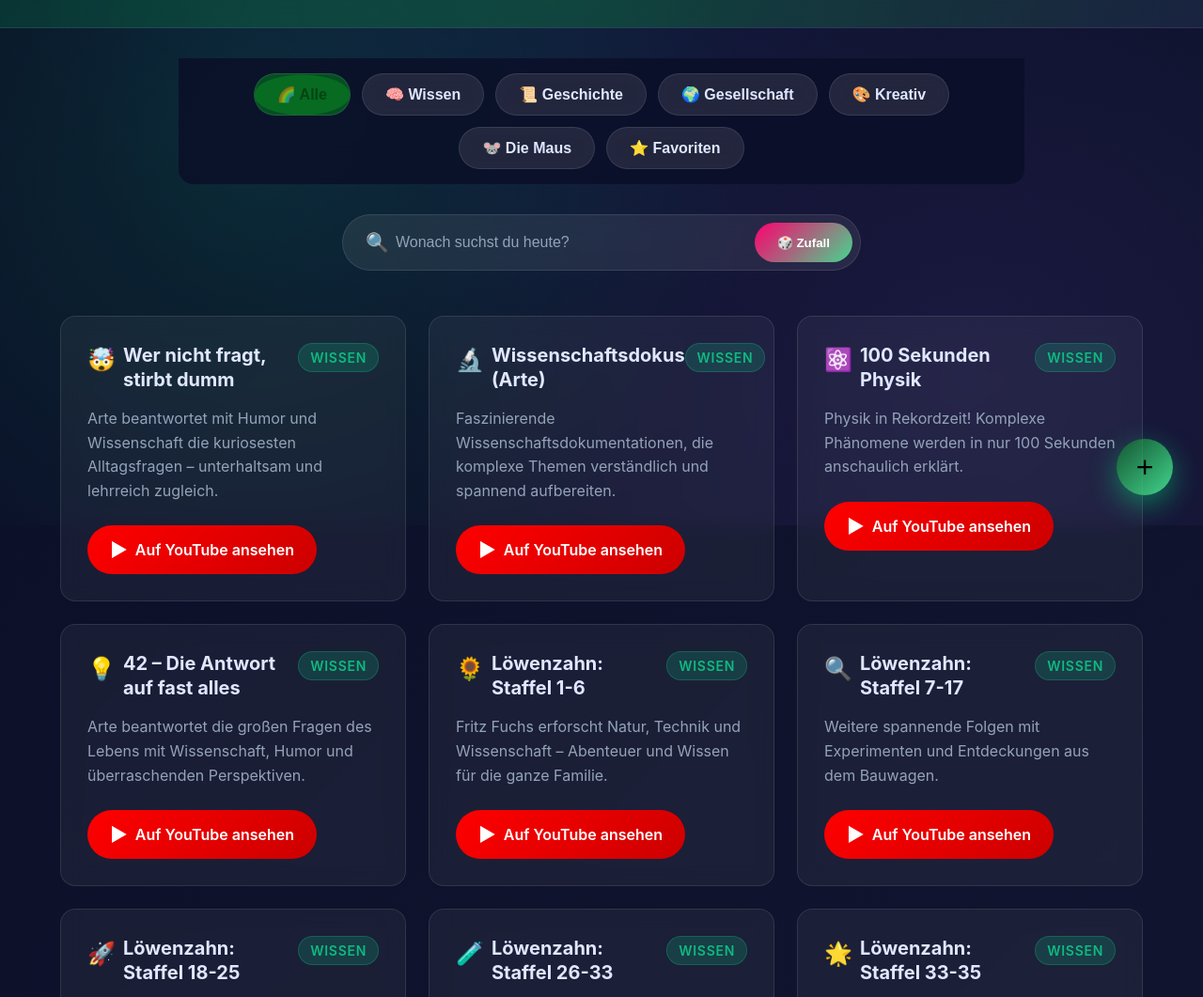
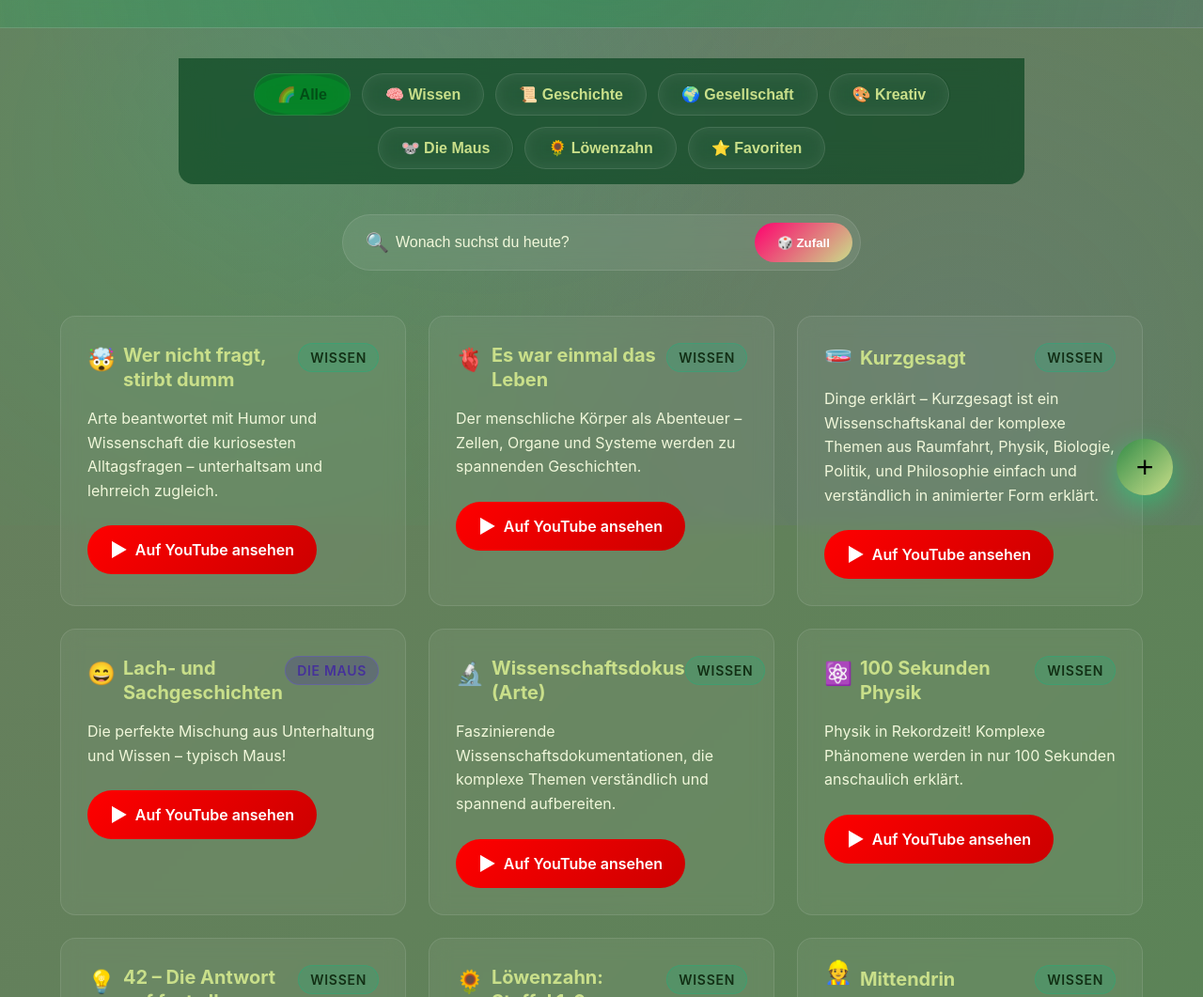
Before and after one commit to ErSieCode/Lern_Oase, a plain HTML site: page Lern_Oase.html in a window 1280 px wide. Shown: the part 241-1302 px from the top of the page at 94% size. Drawn offline with Linux system fonts and the light colour scheme.

Commit message:
Lern_Oase.html
Neue fraben, mehr beiträge.

```diff
--- a/Lern_Oase.html
+++ b/Lern_Oase.html
@@ -6,11 +6,11 @@
   <title>Lern-Oase – Wissensserien für Kids</title>
   <style>
     :root {
-      --bg: #212c7ce0;
-      --bg-gradient: linear-gradient(135deg, #0a0e27 0%, #1a1f3a 100%);
-      --primary: #078c217e;
+      --bg: #172f0c;
+      --bg-gradient: linear-gradient(135deg,  	#49603bd0 0%,   #458c4b 100%);
+      --primary: #04932a87;
       --secondary: #ff006e;
-      --accent: #44d78e;
+      --accent: #c9df8a;
       --category-wissen: #0e573f83;
       --category-geschichte: #c5820ea3;
       --category-kreativ: #ec4899;
@@ -19,8 +19,8 @@
       --card: rgba(255, 255, 255, 0.05);
       --card-hover: rgba(255, 255, 255, 0.08);
       --card-border: rgba(255, 255, 255, 0.1);
-      --text: #e0e7ff;
-      --text-muted: #94a3b8;
+      --text:  	#c9df8a;
+      --text-muted: #f0f7da;
       --filter-bg: rgba(255, 255, 255, 0.1);
       --filter-active: var(--primary);
       --input-bg: rgba(255, 255, 255, 0.08);
@@ -140,7 +140,7 @@
       max-width: 900px;
       position: sticky;
       top: 0;
-      background: rgba(10, 14, 39, 0.8);
+      background: rgba(0, 63, 26, 0.642);
       backdrop-filter: blur(20px);
       z-index: 100;
       border-radius: 0 0 var(--radius) var(--radius);
@@ -342,31 +342,37 @@
 
     .cat-wissen {
       background: rgba(16, 185, 129, 0.2);
-      color: #10b981;
+      color: #021901cf;
       border: 1px solid rgba(16, 185, 129, 0.3);
     }
 
     .cat-geschichte {
       background: rgba(245, 158, 11, 0.2);
-      color: #f59e0b;
+      color: #874c00f2;
       border: 1px solid rgba(245, 158, 11, 0.3);
     }
 
     .cat-kreativ {
       background: rgba(236, 72, 153, 0.2);
-      color: #ec4899;
+      color: #90094de7;
       border: 1px solid rgba(236, 72, 153, 0.3);
     }
 
     .cat-maus {
       background: rgba(55, 19, 174, 0.2);
-      color: #5c66f6;
+      color: #45309bfa;
       border: 1px solid rgba(108, 80, 250, 0.3);
     }
 
     .cat-gesellschaft {
       background: rgba(6, 182, 212, 0.2);
-      color: #06b6d4;
+      color: #0617d4ee;
+      border: 1px solid rgba(6, 182, 212, 0.3);
+    }
+
+    .cat-löwenzahn {
+      background: rgb(112, 105, 2);
+      color: #d0d406f4;
       border: 1px solid rgba(6, 182, 212, 0.3);
     }
 
@@ -557,7 +563,7 @@
 
     .submit-btn:hover {
       transform: translateY(-2px);
-      box-shadow: 0 10px 30px rgba(0, 255, 136, 0.4);
+      box-shadow: 0 10px 30px rgba(4, 218, 8, 0.5);
     }
 
     .cancel-btn {
@@ -658,6 +664,7 @@
       <button class="filter-btn" data-filter="Gesellschaft">🌍 Gesellschaft</button>
       <button class="filter-btn" data-filter="Kreativ">🎨 Kreativ</button>
       <button class="filter-btn" data-filter="Die Maus">🐭 Die Maus</button>
+      <button class="filter-btn" data-filter="Löwenzahn">🌻 Löwenzahn</button>
       <button class="filter-btn" data-filter="Favoriten">⭐ Favoriten</button>
     </div>
 
@@ -706,6 +713,7 @@
             <option value="Gesellschaft">🌍 Gesellschaft</option>
             <option value="Kreativ">🎨 Kreativ</option>
             <option value="Die Maus">🐭 Die Maus</option>
+            <option value="Löwenzahn">🌻 Löwenzahn</option>
           </select>
         </div>
 
@@ -739,6 +747,31 @@
         emoji: "🤯"
       },
       {
+        title: "Es war einmal das Leben",
+        category: "Wissen",
+        desc: "Der menschliche Körper als Abenteuer – Zellen, Organe und Systeme werden zu spannenden Geschichten.",
+        url: "https://youtube.com/playlist?list=PLOhUgEI-xqcmKVySpR5e2qAS_-veYe5uq&si=fya8mPWdSVSQSabe",
+        emoji: "🫀"
+      },
+
+      {
+        title: "Kurzgesagt",
+        category: "Wissen",
+        desc: "Dinge erklärt – Kurzgesagt ist ein Wissenschaftskanal der komplexe Themen aus Raumfahrt, Physik, Biologie, Politik, und Philosophie einfach und verständlich in animierter Form erklärt.",
+        url: "https://www.youtube.com/@KurzgesagtDE/videos",
+        emoji: "🧫"
+      },
+
+      {
+        title: "Lach- und Sachgeschichten",
+        category: "Die Maus",
+        desc: "Die perfekte Mischung aus Unterhaltung und Wissen – typisch Maus!",
+        url: "https://youtube.com/playlist?list=PLU-Hghe0CU717yTfoVAMPc9HV08YsuQgc&si=qoyURK6sle5oKWtx",
+        emoji: "😄"
+      },
+
+
+      {
         title: "Wissenschaftsdokus (Arte)",
         category: "Wissen",
         desc: "Faszinierende Wissenschaftsdokumentationen, die komplexe Themen verständlich und spannend aufbereiten.",
@@ -766,34 +799,7 @@
         url: "https://youtube.com/playlist?list=PL6enpR8MLihFE2GLZeNVapgeGskPBwvff&si=7csXXvGd5B13cVze",
         emoji: "🌻"
       },
-      {
-        title: "Löwenzahn: Staffel 7-17",
-        category: "Wissen",
-        desc: "Weitere spannende Folgen mit Experimenten und Entdeckungen aus dem Bauwagen.",
-        url: "https://youtube.com/playlist?list=PL6enpR8MLihFEirUOxw-2zaorttFX6FtH&si=V3ZGHLI47rZrs9sa",
-        emoji: "🔍"
-      },
-      {
-        title: "Löwenzahn: Staffel 18-25",
-        category: "Wissen",
-        desc: "Moderne Abenteuer mit aktuellen Themen – Umwelt, Technik und Alltag kindgerecht erklärt.",
-        url: "https://youtube.com/playlist?list=PL6enpR8MLihFtKNjGYf_1_wNxE0Eh4q1y&si=7Hp_EApuqfWPAZGa",
-        emoji: "🚀"
-      },
-      {
-        title: "Löwenzahn: Staffel 26-33",
-        category: "Wissen",
-        desc: "Wissenschaft zum Anfassen – neue Folgen voller Experimente und Aha-Momente.",
-        url: "https://youtube.com/playlist?list=PL6enpR8MLihHt3HY7bSR0x1qeVI9KSZ-9&si=EGRThWdRmQfB9tU7",
-        emoji: "🧪"
-      },
-      {
-        title: "Löwenzahn: Staffel 33-35",
-        category: "Wissen",
-        desc: "Die neuesten Löwenzahn-Abenteuer mit spannenden Themen aus Wissenschaft und Alltag.",
-        url: "https://youtube.com/playlist?list=PL6enpR8MLihHEJTtI93jCkR398spLg44I&si=r83PCYCDgJYbiiao",
-        emoji: "🌟"
-      },
+
       {
         title: "Mittendrin",
         category: "Wissen",
@@ -822,13 +828,7 @@
         url: "https://youtube.com/playlist?list=PL6W8LFD__Sajr-uJKUyxrMH-7UOUhdykC&si=rkuRUK7tJiROf4Kw",
         emoji: "🤓"
       },
-      {
-        title: "Es war einmal das Leben",
-        category: "Wissen",
-        desc: "Der menschliche Körper als Abenteuer – Zellen, Organe und Systeme werden zu spannenden Geschichten.",
-        url: "https://youtube.com/playlist?list=PLOhUgEI-xqcmKVySpR5e2qAS_-veYe5uq&si=fya8mPWdSVSQSabe",
-        emoji: "🫀"
-      },
+
       // GESCHICHTE
       {
         title: "Stimmt das...?",
@@ -881,6 +881,45 @@
         url: "https://youtube.com/playlist?list=PLbPO-7IrXtXWZeVPvEFopX_qFghOKTY8e&si=FCA_X0XW4JWPTPPy",
         emoji: "✨"
       },
+
+      // LÖWENZAHN
+            {
+        title: "Löwenzahn: Staffel 1-6",
+        category: "Löwenzahn",
+        desc: "Fritz Fuchs erforscht Natur, Technik und Wissenschaft – Abenteuer und Wissen für die ganze Familie.",
+        url: "https://youtube.com/playlist?list=PL6enpR8MLihFE2GLZeNVapgeGskPBwvff&si=7csXXvGd5B13cVze",
+        emoji: "🌻"
+      },
+      {
+        title: "Löwenzahn: Staffel 7-17",
+        category: "Löwenzahn",
+        desc: "Weitere spannende Folgen mit Experimenten und Entdeckungen aus dem Bauwagen.",
+        url: "https://youtube.com/playlist?list=PL6enpR8MLihFEirUOxw-2zaorttFX6FtH&si=V3ZGHLI47rZrs9sa",
+        emoji: "🔍"
+      },
+      {
+        title: "Löwenzahn: Staffel 18-25",
+        category: "Löwenzahn",
+        desc: "Moderne Abenteuer mit aktuellen Themen – Umwelt, Technik und Alltag kindgerecht erklärt.",
+        url: "https://youtube.com/playlist?list=PL6enpR8MLihFtKNjGYf_1_wNxE0Eh4q1y&si=7Hp_EApuqfWPAZGa",
+        emoji: "🚀"
+      },
+      {
+        title: "Löwenzahn: Staffel 26-33",
+        category: "Löwenzahn",
+        desc: "Wissenschaft zum Anfassen – neue Folgen voller Experimente und Aha-Momente.",
+        url: "https://youtube.com/playlist?list=PL6enpR8MLihHt3HY7bSR0x1qeVI9KSZ-9&si=EGRThWdRmQfB9tU7",
+        emoji: "🧪"
+      },
+      {
+        title: "Löwenzahn: Staffel 33-35",
+        category: "Wissen",
+        desc: "Die neuesten Löwenzahn-Abenteuer mit spannenden Themen aus Wissenschaft und Alltag.",
+        url: "https://youtube.com/playlist?list=PL6enpR8MLihHEJTtI93jCkR398spLg44I&si=r83PCYCDgJYbiiao",
+        emoji: "🌟"
+      },
+
+
       // DIE MAUS
       {
         title: "Wie wird ein Feuerwehrauto gebaut?",
@@ -1045,6 +1084,7 @@
       if (normalized.includes('kreativ')) return 'cat-kreativ';
       if (normalized.includes('geschichte')) return 'cat-geschichte';
       if (normalized.includes('gesellschaft')) return 'cat-gesellschaft';
+      if (normalized.includes('löwenzahn')) return 'cat-löwenzahn';
       return 'cat-wissen';
     }
 
```
